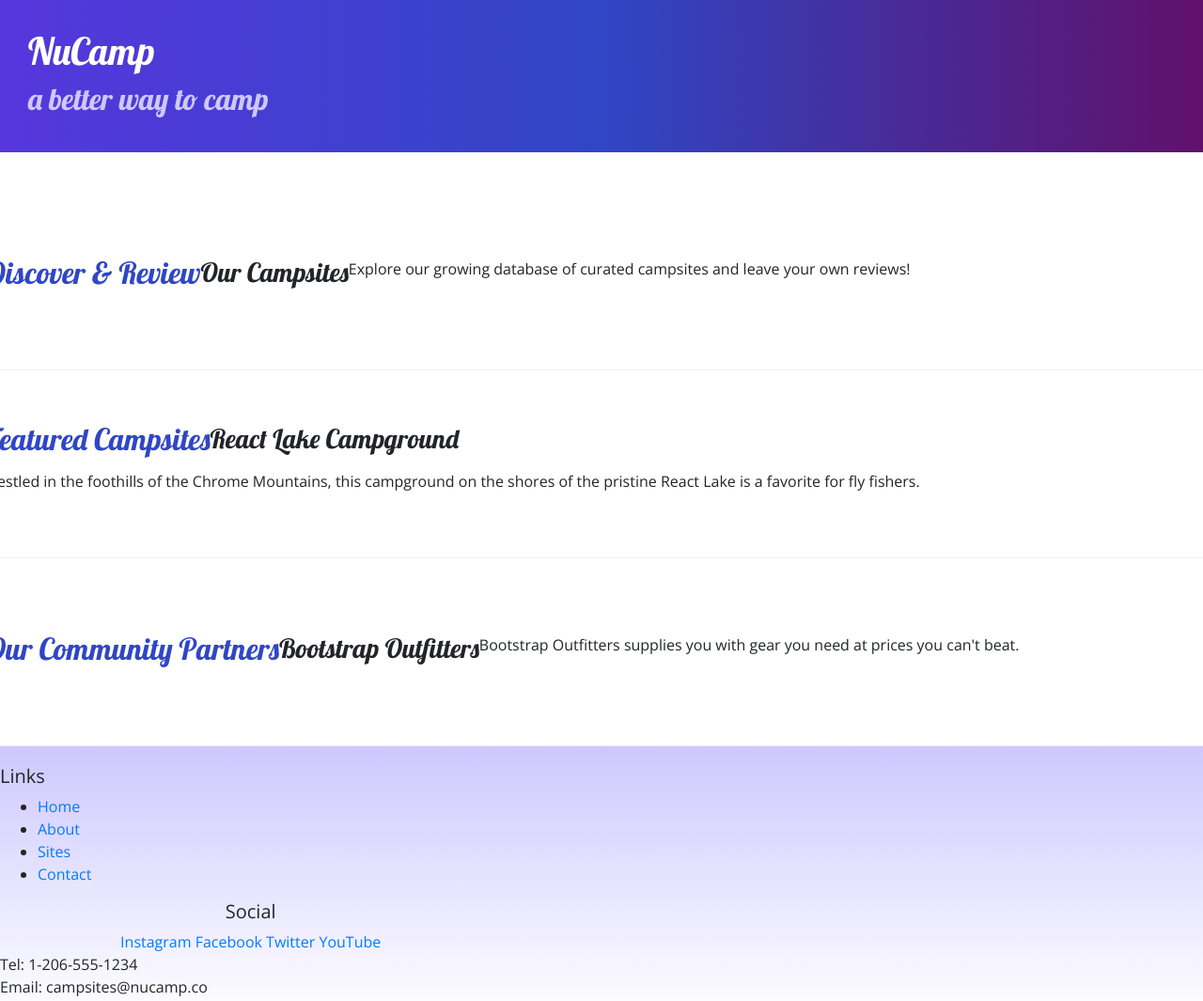
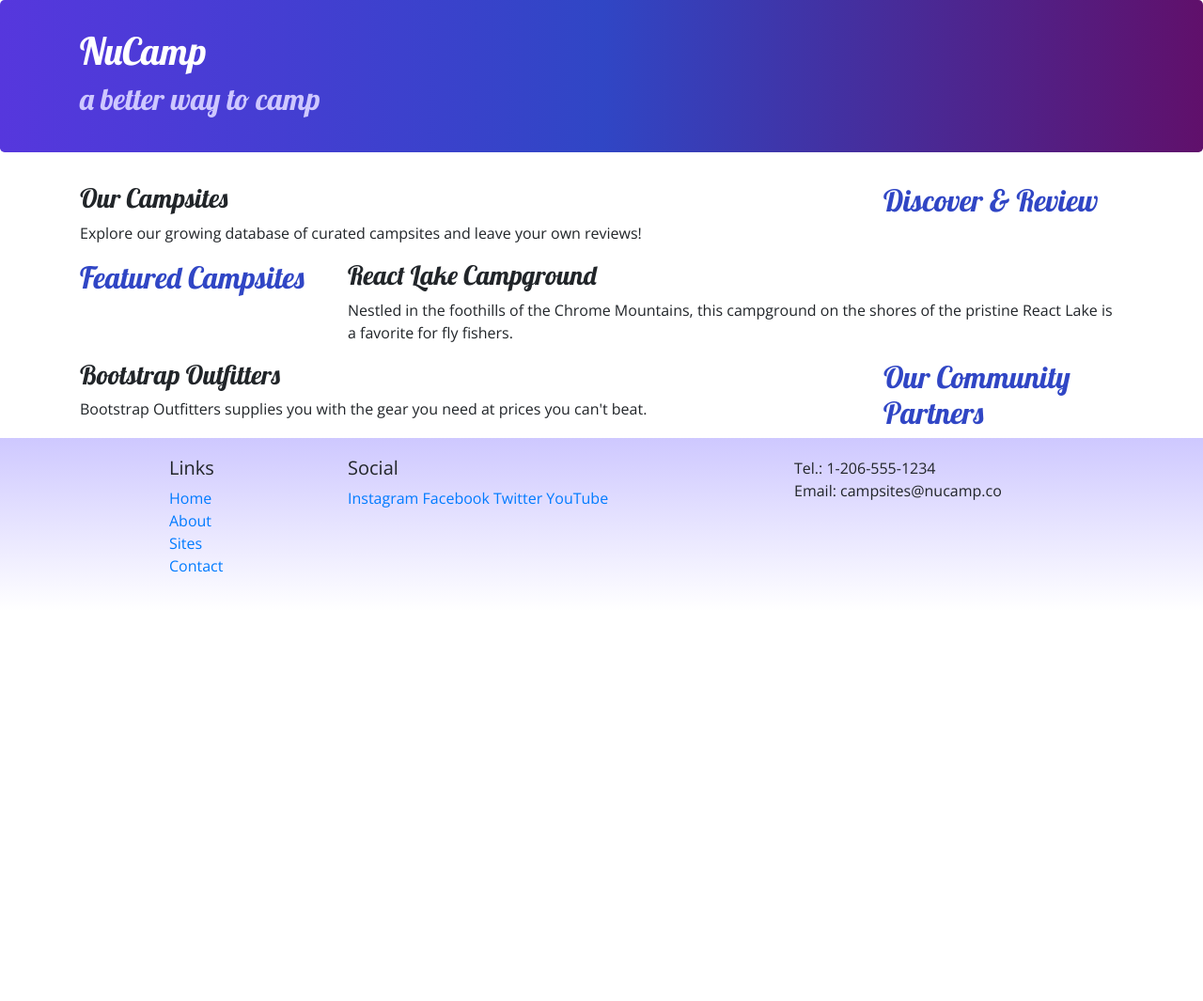
Before and after one commit to mkolamala/nucampsite, a website: page index.html in a window 1280 px wide. Shown: the whole page at 94% size. After the commit the page ends 800 px from the top, so only its background shows below. Drawn offline with nearby package versions, Linux system fonts and the light colour scheme.

Commit message:
added aboutus and styling

```diff
--- a/index.html
+++ b/index.html
@@ -17,51 +17,73 @@
 
 <body>
 
-    <header class="jumbotron jumbotron-fluid">
-        <div>
+    <header class="jumbotron">
+        <div class="container">
+            <div class="row">
+                <div class="col">
                     <h1>NuCamp</h1>
                     <h2>a better way to camp</h2>
                 </div>
+            </div>
+        </div>
     </header>
 
-    <div class="row row-content align-items-center">
-        <h2 class="text-sm-right">Discover & Review</h2>
+    <div class="container">
+        <div class="row">
+            <div class="col-sm-4 order-sm-last col-md-3">
+                <h2>Discover & Review</h2>
+            </div>
+            <div class="col">
                 <h3>Our Campsites</h3>
-        <p>Explore our growing database of curated campsites and leave your own reviews!</p>
+                <p class="d-none d-sm-block hidden-sm-down">Explore our growing database of curated campsites and leave your own reviews!</p>
+            </div>
         </div>
 
-    <div class="row row-content align-items-center">
+        <div class="row">
+            <div class="col-sm-4 col-md-3">
                 <h2>Featured Campsites</h2>
+            </div>
+            <div class="col">
                 <h3>React Lake Campground</h3>
-        <p>Nestled in the foothills of the Chrome Mountains, this campground on the shores of the pristine React Lake is a favorite for fly fishers.</p>
+        		<p class="d-none d-sm-block hidden-sm-down">Nestled in the foothills of the Chrome Mountains, this campground on the shores of the pristine React Lake is a favorite for fly fishers.</p>
+   			</div>
         </div>
 
-    <div class="row row-content align-items-center">
-        <h2 class="text-sm-right">Our Community Partners</h2>
+        <div class="row">
+            <div class="col-sm-4 order-sm-last col-md-3">
+                <h2>Our Community Partners</h2>
+            </div>
+            <div class="col">
                 <h3>Bootstrap Outfitters</h3>
-        <p>Bootstrap Outfitters supplies you with gear you need at prices you can't beat.</p>
+        		<p class="d-none d-sm-block hidden-sm-down">Bootstrap Outfitters supplies you with the gear you need at prices you can't beat.</p>
+            </div>
+        </div>
     </div>
 
     <footer>
-        <div >
+        <div class="container">
+            <div class="row">
+                <div class="col-4 col-sm-2 offset-1">
                     <h5>Links</h5>
-            <ul>
+            		<ul class="list-unstyled">
                         <li><a href="#">Home</a></li>
                         <li><a href="#">About</a></li>
                         <li><a href="#">Sites</a></li>
                         <li><a href="#">Contact</a></li>
                     </ul>
                 </div>
-        <div class="col-6 col-sm-5 text-center">
+                <div class="col-6 col-sm-5">
                 	<h5>Social</h5>
                     <a href="http://instagram.com/">Instagram</a>
                     <a href="http://facebook.com/">Facebook</a>
                     <a href="http://twitter.com/">Twitter</a>
                     <a href="http://youtube.com/">YouTube</a>
                 </div>
-        <div>
-            Tel: 1-206-555-1234<br />
+                <div class="col-sm-4">
+                    Tel.: 1-206-555-1234<br />
                     Email: campsites@nucamp.co
+                </div>
+           </div>
         </div>
     </footer>
    <!-- jQuery must come first, then Popper.js, then the Bootstrap JavaScript plugins.-->
```
Also changed, not shown: aboutus.html (+21 -16 lines). Lines whose indentation alone changed are shown as unchanged.
